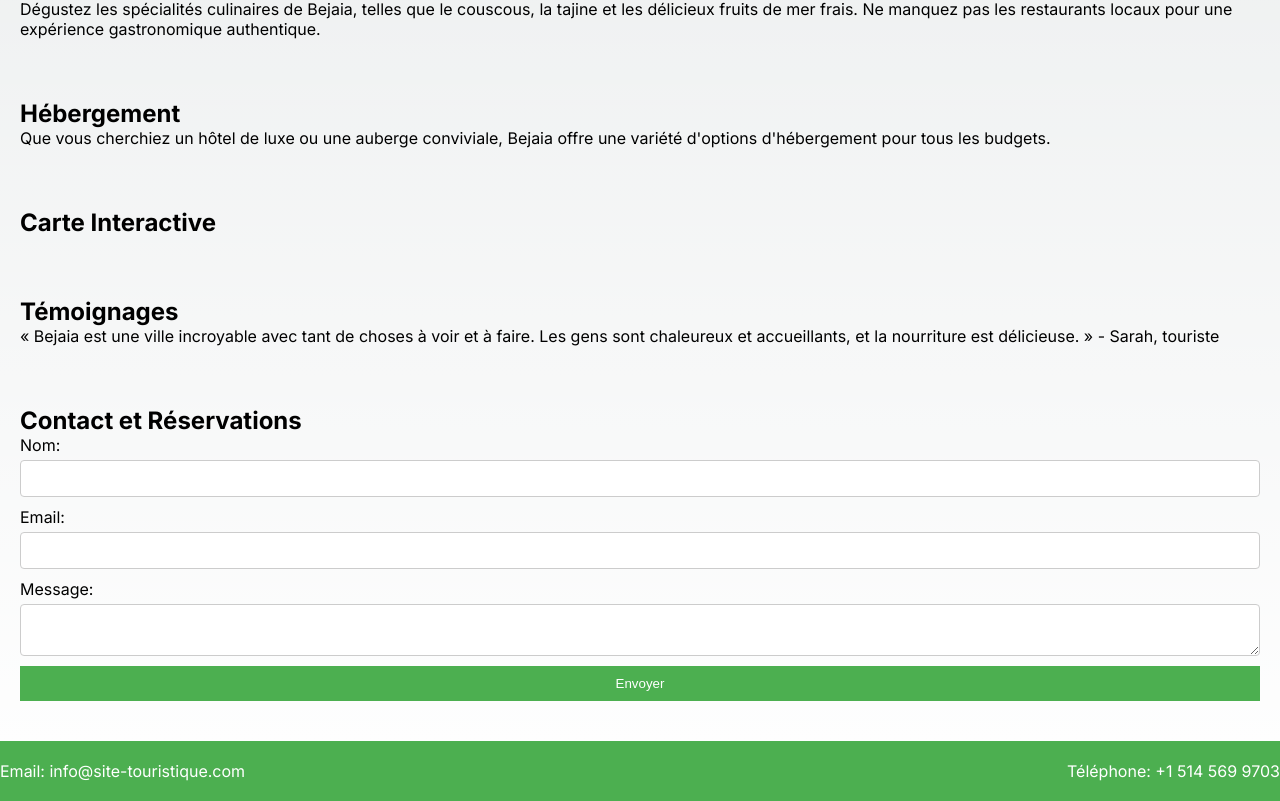
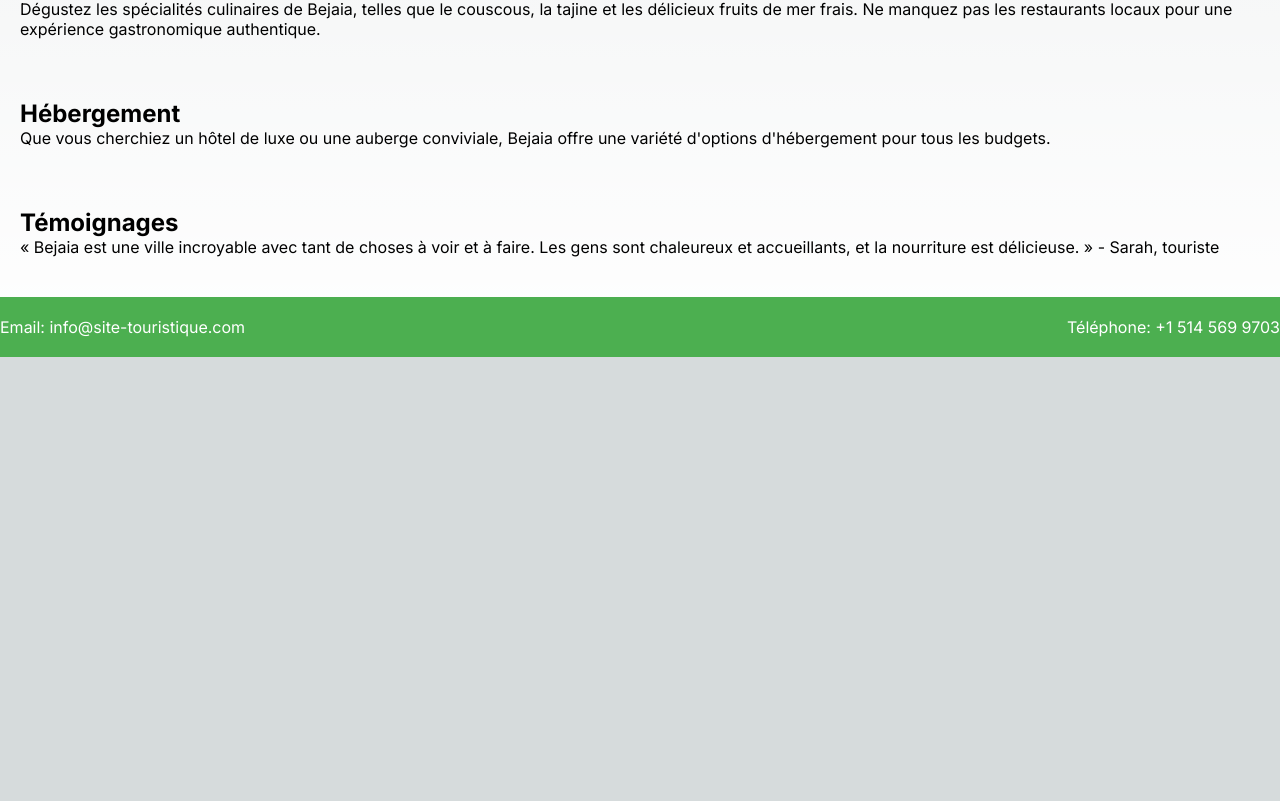
Before and after one commit to said2715374/Bejaia, a Next.js app: page / in a window 1280 px wide. Shown: the part 1378-2179 px from the top of the page. After the commit the page ends 1735 px from the top, so only its background shows below. Built offline with nearby package versions, Linux system fonts and the light colour scheme.

Commit message:
correction

```diff
--- a/Components/Accueil.jsx
+++ b/Components/Accueil.jsx
@@ -44,7 +44,7 @@ export default function Accueil() {
                         <h3>Parc National de Gouraya</h3>
                         <p>Un paradis pour les amoureux de la nature, avec des sentiers de randonnée, une faune diverse et des paysages époustouflants.</p>
                     </div>
-                    {/* Ajoutez plus d'attractions ici */}
+
                 </div>
             </section>
 
@@ -54,7 +54,7 @@ export default function Accueil() {
                     <li>Plongée sous-marine dans les eaux cristallines de la Méditerranée.</li>
                     <li>Randonnée dans les montagnes environnantes.</li>
                     <li>Participation aux festivals culturels locaux.</li>
-                    {/* Ajoutez plus d'activités ici */}
+
                 </ul>
             </section>
 
@@ -68,34 +68,17 @@ export default function Accueil() {
                 <p>Que vous cherchiez un hôtel de luxe ou une auberge conviviale, Bejaia offre une variété d'options d'hébergement pour tous les budgets.</p>
             </section>
 
-            <section className={styles.map}>
-                <h2>Carte Interactive</h2>
-                <div id="map"> {/* Intégrez une carte interactive ici */}</div>
-            </section>
+
 
             <section className={styles.testimonials}>
                 <h2>Témoignages</h2>
                 <blockquote>
                     <p>« Bejaia est une ville incroyable avec tant de choses à voir et à faire. Les gens sont chaleureux et accueillants, et la nourriture est délicieuse. » - Sarah, touriste</p>
                 </blockquote>
-                {/* Ajoutez plus de témoignages ici */}
+
             </section>
 
-            <section className={styles.contact}>
-                <h2>Contact et Réservations</h2>
-                <form>
-                    <label htmlFor="name">Nom:</label>
-                    <input type="text" id="name" name="name" required />
 
-                    <label htmlFor="email">Email:</label>
-                    <input type="email" id="email" name="email" required />
-
-                    <label htmlFor="message">Message:</label>
-                    <textarea id="message" name="message" required></textarea>
-
-                    <button type="submit">Envoyer</button>
-                </form>
-            </section>
         </>
     );
 }
--- a/Components/header.jsx
+++ b/Components/header.jsx
@@ -9,6 +9,8 @@ export default function Header({ setPage }) { // Ajout de la prop setPage
                src={logo}
                alt="Logo React"
                width={80}
+
+
             />
             <nav className={styles.mainNav}> {/* Correction de la classe */}
                 <ul>
```
Also changed, not shown: Components/header.module.css (line endings or trailing spaces).
